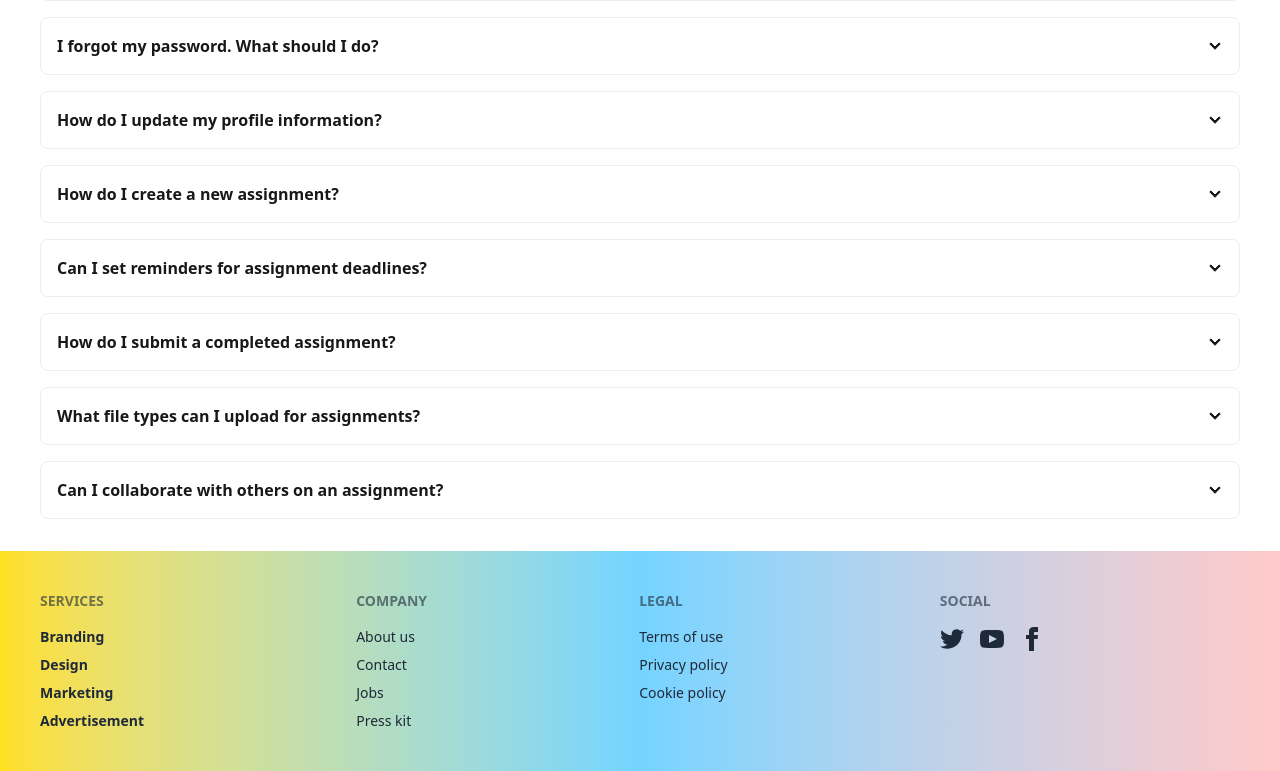
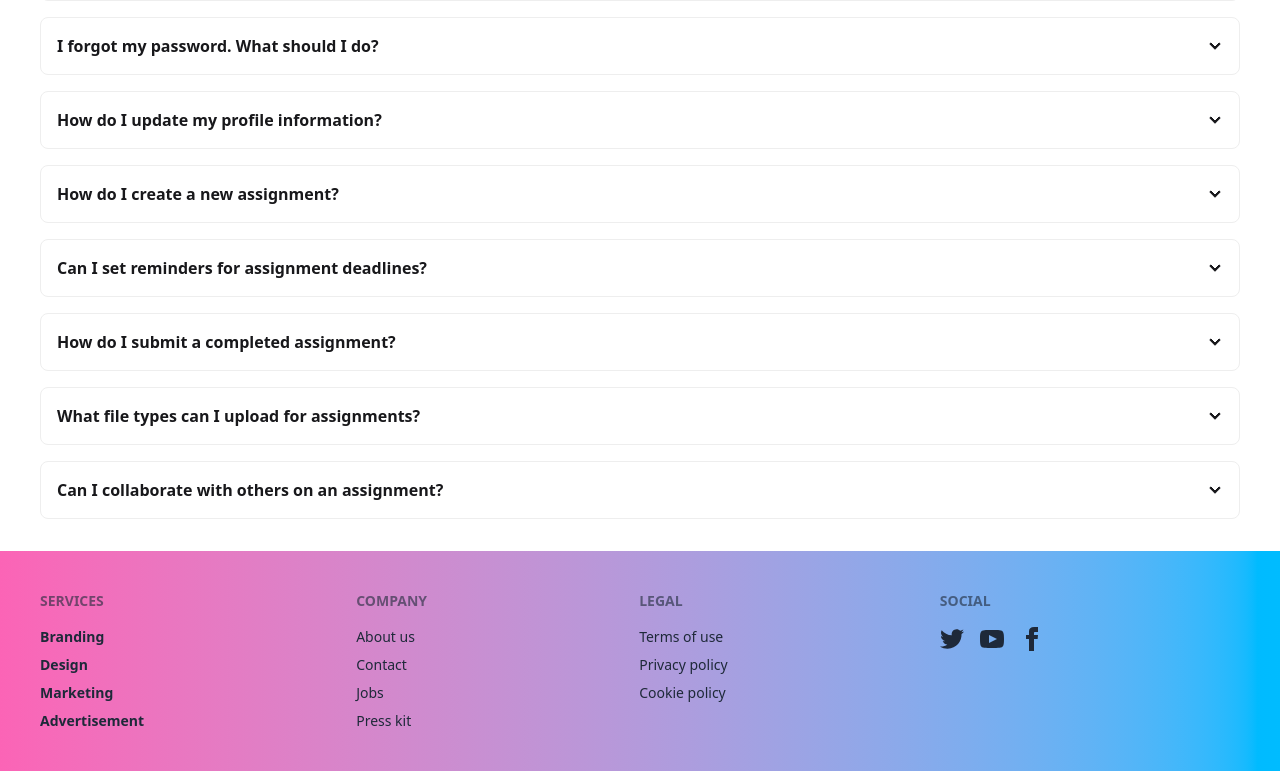
Before and after one commit to Royel500/Assignment_11, a React (Vite) app: page / in a window 1280 px wide. Shown: the part 1311-2082 px from the top of the page. Built offline with nearby package versions, Linux system fonts and the light colour scheme; no server answers.

Commit message:
added some function

```diff
--- a/src/Components/AllAssignments.jsx
+++ b/src/Components/AllAssignments.jsx
@@ -128,7 +128,7 @@ const AllAssignments = () => {
             {/* Assignments Grid */}
             <div className='grid grid-cols-1 lg:grid-cols-2 gap-3 mx-5'>
                 {assignments.map(assart => (
-                    <div className={`card grid grid-cols-3 bg-gradient-to-r  via-green-500 to-red-300 mx-2 py-3  gap-5 shadow-2xl${
+    <div className={`card grid grid-cols-3 bg-gradient-to-r from-cyan-500 to-red-300 mx-2 py-3  gap-5 shadow-2xl${
                                theme === 'dark'
         ? 'bg-gray-900 text-white'
         : ''
--- a/src/Pages/Shear/Footer.jsx
+++ b/src/Pages/Shear/Footer.jsx
@@ -9,7 +9,7 @@ const Footer = () => {
      <footer className={`footer mt-8 sm:footer-horizontal text-base-content  p-10 ${
          theme === 'dark'
         ? 'bg-gray-900 text-white'
-        : 'bg-gradient-to-r from-yellow-300 via-sky-300 to-red-200 text-gray-800'
+        : 'bg-gradient-to-r from-pink-400 via--300 to-sky-400 text-gray-800'
      }`} >
 
              {/* <nav className={`relative px-4 py-3 shadow-lg ${
--- a/src/Pages/SignUp/SignUp.jsx
+++ b/src/Pages/SignUp/SignUp.jsx
@@ -75,7 +75,7 @@ const SignUp = () => {
             <input type="email" name="email" className="input" placeholder="Email" required />
 
             <label className="label">Photo URL</label>
-            <input type="text" name="photo" className="input" placeholder="Photo URL" required />
+            <input type="text" name="photo" className="input" placeholder="Photo URL"  />
 
             <label className="label">Password</label>
             <input
--- a/src/Router/Router.jsx
+++ b/src/Router/Router.jsx
@@ -78,7 +78,7 @@ loader: async () => {
         {
           path:'/update/:id' ,
         loader: ({params}) => fetch(`http://localhost:3500/assignment/${params.id}`),
-          element:<Update></Update>,
+          element: <PrivateRoute> <Update></Update>  </PrivateRoute> ,
           hydrateFallbackElement:<Loading/>
         }
 
```
